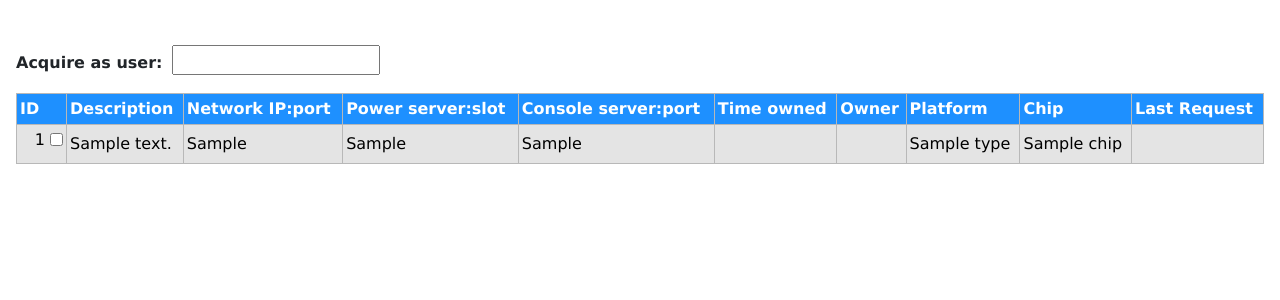
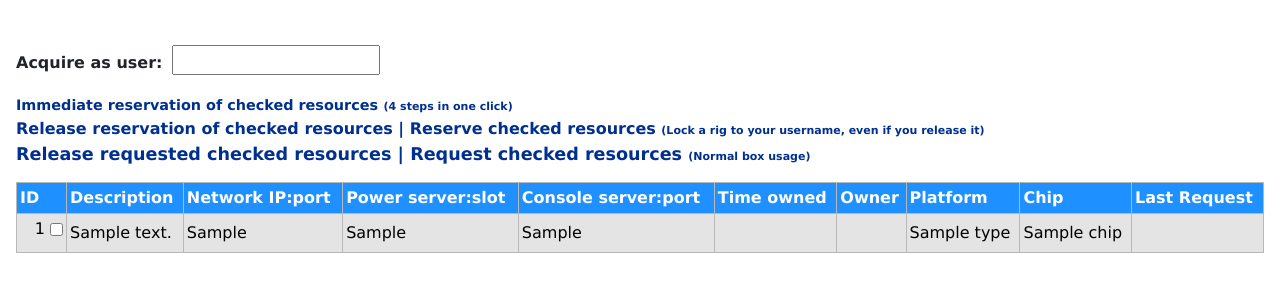
Before and after one commit to przemilymaciej/reserve-resources, a Django app: page / in a window 1280 px wide. Shown: the part 56-356 px from the top of the page. Run offline with Django 4.2, Linux system fonts and the light colour scheme; tables that the repository leaves empty hold one stand-in row (values such as "Sample post"); some libraries are stand-ins or nearby versions.

Commit message:
Add reservation buttons

```diff
--- a/resources/resources_website/static/main.css
+++ b/resources/resources_website/static/main.css
@@ -4,18 +4,19 @@ body {
   }
 
 #maintable {
+    margin-top: 15px;
     width: 100%;
     background-color:#F0F0F0;
     border-collapse: collapse;
     border-width: 1.5px;
-    border-color: 	#B8B8B8;
+    border-color: #B8B8B8;
     border-style: solid;
     color: #000000;
 }
 
 #maintable td, #maintable th {
     border-width: 1px;
-    border-color: 	#B8B8B8;
+    border-color: #B8B8B8;
     border-style: solid;
     padding: 3px;
 }
@@ -45,7 +46,6 @@ td #checkbox {
 }
 
 #limit_label {
-    margin-top: 5px;
     margin-bottom: 15px;
     font-weight: bold;
     display: block;
@@ -56,3 +56,36 @@ td #checkbox {
     bottom: 3px;
     position: relative;
 }
+
+#reserve_buttons {
+    font-weight: bold;
+    color: #00308F;
+}
+
+#reserve_buttons a:hover{
+    color: #127CC1;
+}
+
+#reserve_buttons span{
+    font-size: 11px;
+}
+
+#reserve_buttons select {
+    border: 1px solid #aaa;
+    margin-left: 0.5em;
+    padding: 1px 2px;
+}
+
+#reserve_buttons label {
+    font-size: 11px;
+    margin-left: 0.5em;
+}
+
+#reserve_buttons a {
+    cursor: hand;
+    cursor: pointer;
+}
+
+span .comment {
+    font-weight: lighter;
+}
--- a/resources/resources_website/templates/resources_website/index.html
+++ b/resources/resources_website/templates/resources_website/index.html
@@ -3,7 +3,7 @@
 {% load static %}
 <link rel="stylesheet" href="{% static 'main.css' %}">
 
-<div id="limit">
+<div id="limit_cont">
   <form>
     <label id="limit_label">
       Acquire as user:
@@ -11,6 +11,29 @@
     </label>
   </form>
 </div>
+
+
+<div id="reserve_buttons">
+  <a style="font-size: 90%;">Immediate reservation of checked resources</a>
+  <span class="comment">
+    (4 steps in one click)
+  </span>
+  <br/>
+  <a>Release reservation of checked resources</a> |
+  <a>Reserve checked resources</a>
+  <span class="comment">
+    (Lock a rig to your username, even if you release it)
+  </span>
+  <br/>
+  <span style=" font-size: 110%;">
+    <a>Release requested checked resources</a> |
+    <a>Request checked resources</a>
+  </span>
+  <span class="comment">
+    (Normal box usage)
+  </span>
+</div>
+
 
 <table id="maintable" class="table-sm table-striped table-bordered table-hover">
       <thead>
```
